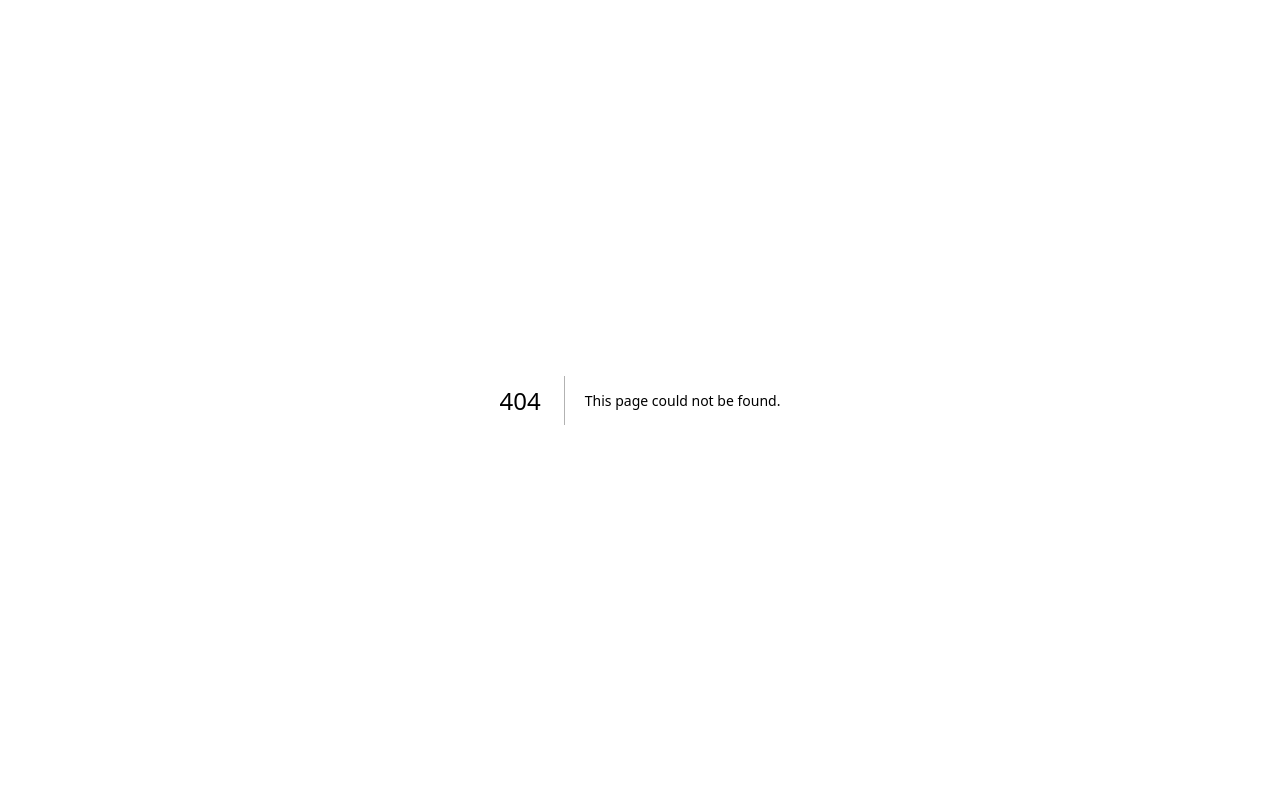
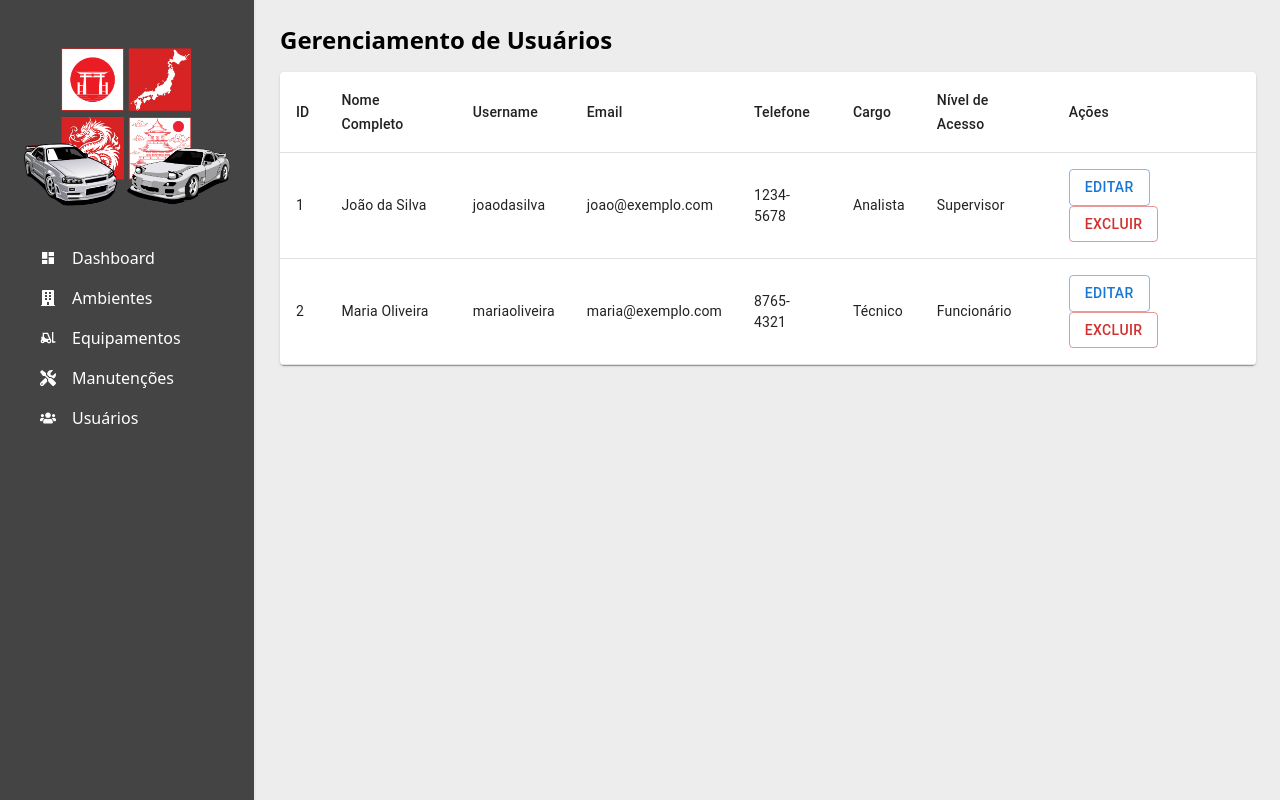
Before and after one commit to Augustoo22/gestao_manutencao, a Next.js app in the folder frontend/: page /tabelau in a window 1280 px wide. Before the commit this address had no page. Built offline with nearby package versions, Linux system fonts and the light colour scheme.

Commit message:
feat: tela de tabela de usuarios
Criada com Material-ui onde nela é possivel ir para tela de editar o usuario

```diff
--- /dev/null
+++ b/frontend/src/app/components/userstable.tsx
@@ -0,0 +1,91 @@
+"use client";
+
+import * as React from 'react';
+import Table from '@mui/material/Table';
+import TableBody from '@mui/material/TableBody';
+import TableCell from '@mui/material/TableCell';
+import TableContainer from '@mui/material/TableContainer';
+import TableHead from '@mui/material/TableHead';
+import TableRow from '@mui/material/TableRow';
+import Paper from '@mui/material/Paper';
+import Button from '@mui/material/Button';
+
+interface User {
+  id: number;
+  nomeCompleto: string;
+  username: string;
+  email: string;
+  telefone: string;
+  cargo: string;
+  nivelAcesso: string;
+}
+
+const initialRows: User[] = [
+  { id: 1, nomeCompleto: 'João da Silva', username: 'joaodasilva', email: 'joao@exemplo.com', telefone: '1234-5678', cargo: 'Analista', nivelAcesso: 'Supervisor' },
+  { id: 2, nomeCompleto: 'Maria Oliveira', username: 'mariaoliveira', email: 'maria@exemplo.com', telefone: '8765-4321', cargo: 'Técnico', nivelAcesso: 'Funcionário' },
+  // Adicione mais usuários conforme necessário
+];
+
+export default function UsersTable() {
+  const [rows, setRows] = React.useState<User[]>(initialRows);
+
+  const handleEdit = (id: number) => {
+    // Lógica para editar usuário
+    console.log(`Editar usuário com ID: ${id}`);
+  };
+
+  const handleDelete = (id: number) => {
+    // Lógica para excluir usuário
+    setRows(rows.filter(row => row.id !== id));
+    console.log(`Excluir usuário com ID: ${id}`);
+  };
+
+  return (
+    <TableContainer component={Paper}>
+      <Table sx={{ minWidth: 650 }} aria-label="users table">
+        <TableHead>
+          <TableRow>
+            <TableCell>ID</TableCell>
+            <TableCell>Nome Completo</TableCell>
+            <TableCell>Username</TableCell>
+            <TableCell>Email</TableCell>
+            <TableCell>Telefone</TableCell>
+            <TableCell>Cargo</TableCell>
+            <TableCell>Nível de Acesso</TableCell>
+            <TableCell>Ações</TableCell>
+          </TableRow>
+        </TableHead>
+        <TableBody>
+          {rows.map((user) => (
+            <TableRow key={user.id}>
+              <TableCell>{user.id}</TableCell>
+              <TableCell>{user.nomeCompleto}</TableCell>
+              <TableCell>{user.username}</TableCell>
+              <TableCell>{user.email}</TableCell>
+              <TableCell>{user.telefone}</TableCell>
+              <TableCell>{user.cargo}</TableCell>
+              <TableCell>{user.nivelAcesso}</TableCell>
+              <TableCell>
+                <Button
+                  variant="outlined"
+                  onClick={() => handleEdit(user.id)}
+                  style={{ marginRight: '10px' }}
+                  href='/cadastro'
+                >
+                  Editar
+                </Button>
+                <Button
+                  variant="outlined"
+                  color="error"
+                  onClick={() => handleDelete(user.id)}
+                >
+                  Excluir
+                </Button>
+              </TableCell>
+            </TableRow>
+          ))}
+        </TableBody>
+      </Table>
+    </TableContainer>
+  );
+}
--- /dev/null
+++ b/frontend/src/app/tabelau/page.tsx
@@ -0,0 +1,17 @@
+import * as React from 'react';
+import { Aside } from '../components/aside';
+import UsersTable from '../components/userstable';
+
+const Page = () => {
+  return (
+    <div className="flex">
+      <Aside />
+      <main className="flex-1 p-6">
+        <h1 className="text-2xl font-bold mb-4">Gerenciamento de Usuários</h1>
+        <UsersTable />
+      </main>
+    </div>
+  );
+};
+
+export default Page;
```
